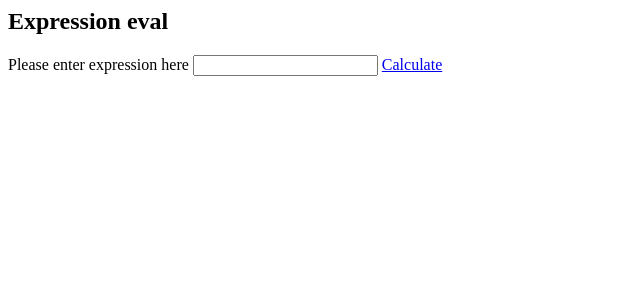
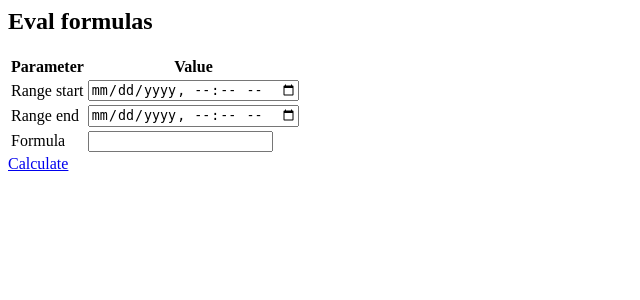
Before and after one commit to Kaper156/raimov-test-tasks, a Flask app: page / in a window 1280 px wide. Shown: the top 300 px of the page, without its empty margins (0-640 px from the left). Run offline with Flask 2, Linux system fonts and the light colour scheme.

Commit message:
Task 2. The application passed a simple test
A test is written that checks an eval_date with only one DF and one formula, without checking for bad scenarios
The template is not dynamic: you cannot add additional formulas and enter datasets.

```diff
--- a/task2_flask/app.py
+++ b/task2_flask/app.py
@@ -1,3 +1,4 @@
+import pandas as pd
 from flask import Flask, request, render_template, json
 
 app = Flask(__name__)
@@ -10,18 +11,56 @@ def index():
 
 @app.route('/eval_data', methods=['POST'])
 def eval_data():
-    ctx = {'error': '', 'result': ''}
-    expression = request.form['expression']
-    try:
-        ctx['result'] = eval(expression, {'__builtins__': {}})
-    except NameError as exc:
-        app.logger.error(exc)
-        ctx['error'] += f"Cannot access object in expression, check it please: {expression}\n"
-    except Exception as other_exc:
-        app.logger.error(other_exc)
-        ctx['error'] += f"Something went wrong"
-    finally:
-        return json.dumps(ctx)
+    # Get as json
+    json_data = json.loads(request.data)
+
+    dt_range = json_data['rangeStart'], json_data['rangeEnd']
+    # Dict for dataframes
+    data_frames = dict()
+    for name, df in json_data['df'].items():
+        # Make df from values
+        data_frames[name] = pd.DataFrame(df['values'], index=df['index'])
+        # Filter df by datetime range
+        data_frames[name] = data_frames[name].loc[dt_range[0]: dt_range[1]]
+
+    # Dict for graphs
+    graphs = json_data['graphs']
+    for graph in graphs:
+        # Eval with graphs with user choice data-frames
+        graph['result'] = eval(graph['formula'], {'__builtins__': {}}, data_frames)
+
+        # Convert them into simple python dict to put back
+        graph['result'] = graph['result'].to_dict()
+        # Bad trick to remove '0':
+        graph['result'] = graph['result'][0]
+
+    return json.dumps(graphs)
+
+    # print(request.form)
+    # ctx = {
+    #     'expressions_ctx': {request.form['expressions']: {'result': '', 'error': ''}, },
+    #     'rangeStart': request.form['rangeStart'],
+    #     'rangeEnd': request.form['rangeEnd'],
+    #
+    #
+    #     # {expr: {'result': '', 'error': ''} for expr in request.form['graph-formula']},
+    # }
+    #
+    # for expr, expr_ctx in ctx['expressions_ctx'].items():
+    #     try:
+    #         expr_ctx['result'] = eval(expr, {'__builtins__': {}})
+    #     except (NameError, KeyError) as exc:
+    #         app.logger.error(exc)
+    #         expr_ctx['error'] += f"Cannot access object in expression."
+    #     except ZeroDivisionError as exc:
+    #         app.logger.error(exc)
+    #         expr_ctx['error'] += f"Zero division is not allowed."
+    #     except Exception as other_exc:
+    #         app.logger.error(other_exc)
+    #         expr_ctx['error'] += f"Something went wrong during eval your expression."
+    #     finally:
+    #         expr_ctx['error'] = f"Error in your expression: {expr}<br>" + expr_ctx['error'] if expr_ctx['error'] else ''
+    # return json.dumps(ctx)
 
 
 if __name__ == '__main__':
--- /dev/null
+++ b/task2_flask/static/css/style.css
@@ -0,0 +1,5 @@
+.formula-add {
+    display: block;
+    text-align: center;
+    color: green;
+}
--- a/task2_flask/static/js/script.js
+++ b/task2_flask/static/js/script.js
@@ -1,14 +1,52 @@
+$.ready(
+    function () {
+        var formulas_max = 6;
+        var formulas_counter = 1;
+        var tr_for_formulas = $('#add-formula');
+        var add_button = tr_for_formulas.select("a").first();
+
+
+        $(add_button).onclick(
+            function (e) {
+                console.log("ds"+add_button);
+                if (formulas_counter < formulas_max) {
+                    $("<tr><td>Formula</td><td><input type=\"text\" name=\"expressions[]\"></td>" +
+                        "<td><a href=\"#\" class=\"formula-delete\">Delete</a></td></tr>").insertBefore(tr_for_formulas);
+                    formulas_counter++;
+                //    TODO set on new formula formula-delete.onclick trigger
+                }
+            }
+        );
+        // TODO set on formulas formula-delete.onclick trigger
+
+    }
+);
+
+
 function eval_expression() {
+    var $form = $('#main-form'),
+        $error_p = $('#errors'),
+        $result_p = $('#result');
     $.ajax({
-        url: "/eval_data",
-        data: $('#enter-form').serialize(),
+        url: $form.attr('action'),
+        data: $form.serialize(),
         type: 'POST',
         success: function (response) {
             // Success mean got response from server
             var json = jQuery.parseJSON(response);
-            $('#errors').text(json.error); // Show error which can be raised in view
-            $('#result').text(json.result); // Show result of expression
+            $error_p.text('');
+            $result_p.text('');
+            for (var expression in json.expressions_ctx) {
+                var ctx = json.expressions_ctx[expression];
+                if (ctx.error) {
+                    $error_p.append(ctx.error);
+                } else {
+                    $result_p.append(expression + "=" + ctx.result);
+                }
+
+            }
             console.log(json);
+            return json;
         },
         error: function (error) {
             // Error mean: cannot get response from server
--- a/task2_flask/templates/index.html
+++ b/task2_flask/templates/index.html
@@ -1,6 +1,7 @@
 <html>
 <head>
     <title>Test-task #2: app</title>
+    <link rel="stylesheet" href="{{ url_for('static', filename='css/style.css') }}">
     <script src="https://code.jquery.com/jquery-3.5.1.min.js"
             integrity="sha256-9/aliU8dGd2tb6OSsuzixeV4y/faTqgFtohetphbbj0="
             crossorigin="anonymous"></script>
@@ -10,14 +11,62 @@
 <script type="text/javascript" src="{{ url_for('static', filename='js/script.js') }}">
 
 </script>
-<h2>Expression eval</h2>
-<form id="enter-form">
-    <p id="errors"></p>
-    <p>Please enter expression here
-        <input type="text" name="expression"/>
-        <a href="#" id="calculate" onclick="eval_expression()">Calculate</a>
-    </p>
+<form action="{{ url_for('eval_data') }}" method="post" id="main-form" onsubmit="eval_expression">
+    <h2>Eval formulas</h2>
+    <table>
+        <thead>
+        <tr>
+            <th>Parameter</th>
+            <th>Value</th>
+{#            <th>+/-</th>#}
+        </tr>
+        </thead>
+
+
+        <tr>
+            <td>
+                Range start
+            </td>
+            <td>
+                <input type="datetime-local" name="rangeStart">
+
+            </td>
+        </tr>
+
+        <tr>
+            <td>
+                Range end
+            </td>
+            <td>
+                <input type="datetime-local" name="rangeEnd">
+
+            </td>
+        </tr>
+
+        <tr>
+            <td>
+                Formula
+            </td>
+            <td>
+                <input type="text" name="expressions[]">
+            </td>
+{#            <td>#}
+{#                <a href="#" class="formula-delete">Delete</a>#}
+{#            </td>#}
+        </tr>
+
+
+{#        <tr id="add-formula">#}
+{#            <td colspan="3">#}
+{#                <a href="#">(+) Add formula</a>#}
+{#            </td>#}
+{#        </tr>#}
+    </table>
+    <a href="#" onclick="eval_expression()">Calculate</a>
+
 </form>
+
+
 <h3 id="result"></h3>
 
 </body>
```
Also changed, not shown: task2_flask/test.py (added, +53 -0 lines).
